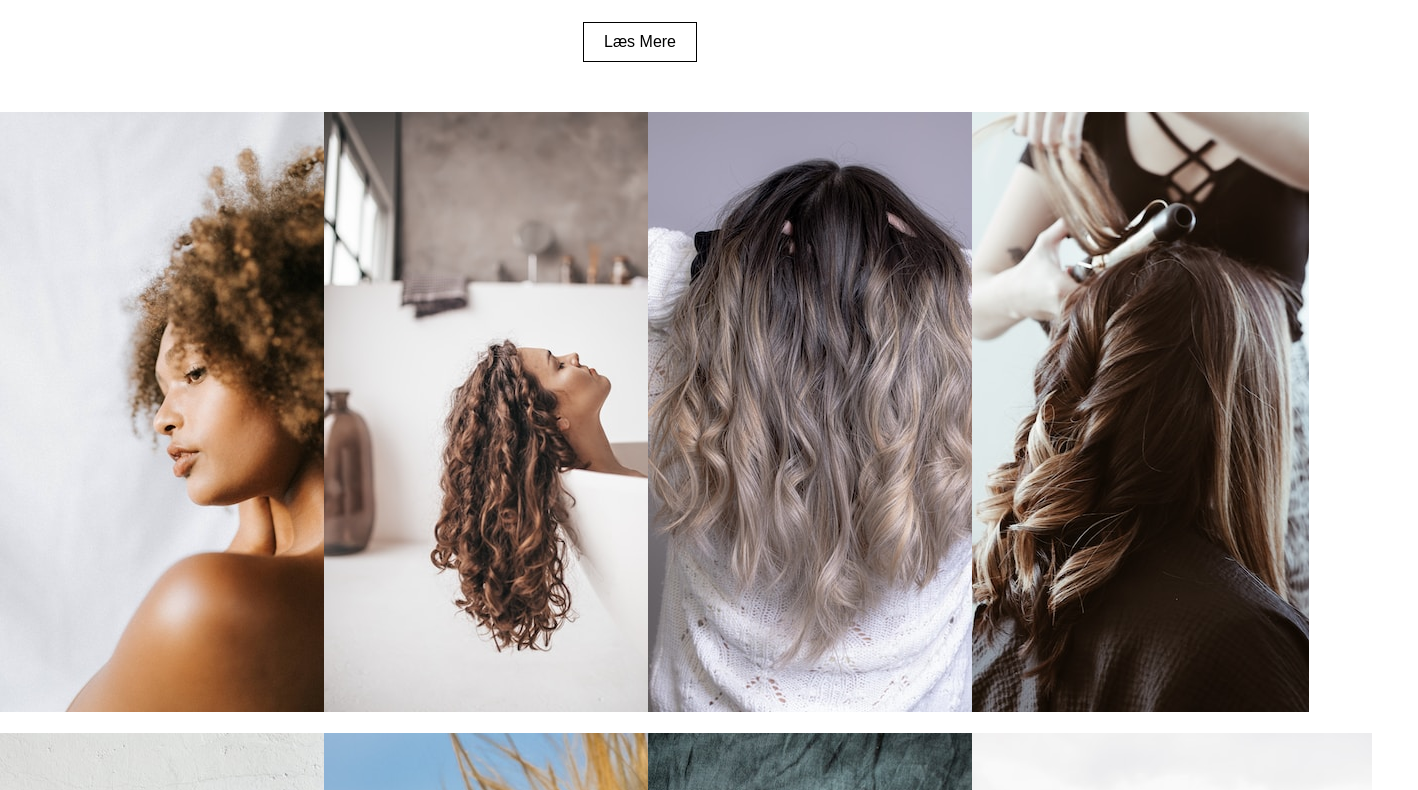
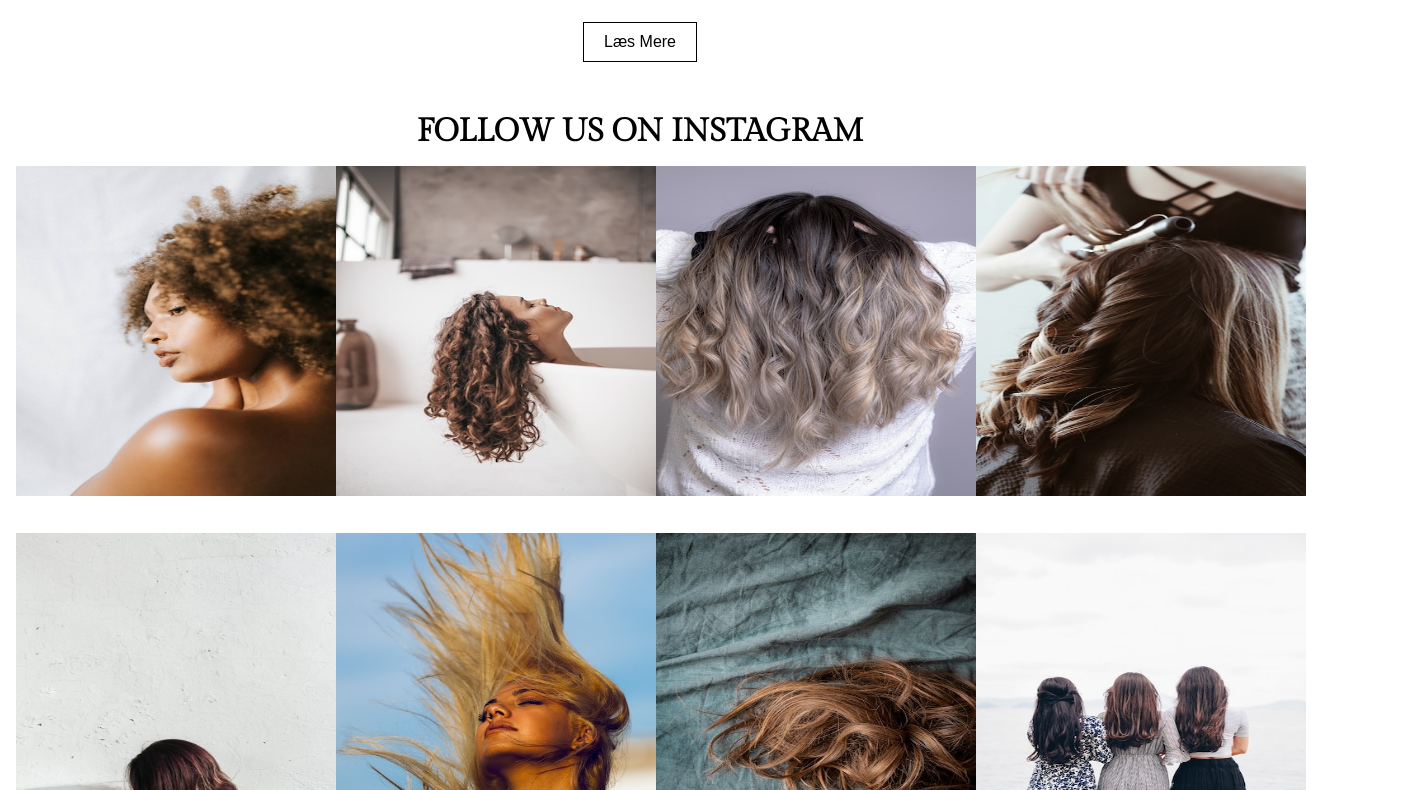
Before and after one commit to lassejlv/under-the-moon, a React (Vite) app: page / in a window 1280 px wide. Shown: the part 690-1480 px from the top of the page, 1418 px wide, since content can reach past the window. Built offline with nearby package versions, Linux system fonts and the light colour scheme.

Commit message:
styles gallery added

```diff
--- a/src/components/Gallery/index.jsx
+++ b/src/components/Gallery/index.jsx
@@ -2,6 +2,9 @@ import styles from "./index.module.scss";
 
 export default function Gallery() {
   return (
+    <>
+    <header className={styles.galleryHeader}><h1>FOLLOW US ON INSTAGRAM</h1></header>
+
     <div className={styles.galleryGrid}>
       {Array.from({ length: 12 }).map((_, index) => (
         <div key={index} className={styles.galleryItem}>
@@ -11,6 +14,6 @@ export default function Gallery() {
           />
         </div>
       ))}
-    </div>
+    </div></>
   );
 }
--- a/src/components/Gallery/index.module.scss
+++ b/src/components/Gallery/index.module.scss
@@ -1,5 +1,20 @@
+.galleryHeader{
+  display: flex;
+  justify-content: center;
+  h1{
+    font-family: "Gilda Display", sans-serif;
+  }
+}
+
 .galleryGrid {
   display: grid;
   grid-template-columns: repeat(auto-fill, minmax(300px, 1fr));
-  grid-gap: 1rem;
+  // grid-gap: 1rem;
+  div{
+    margin: 1rem;
+    img{
+      width: 330px;
+      height: 330px;
+    }
+  }
 }
```
